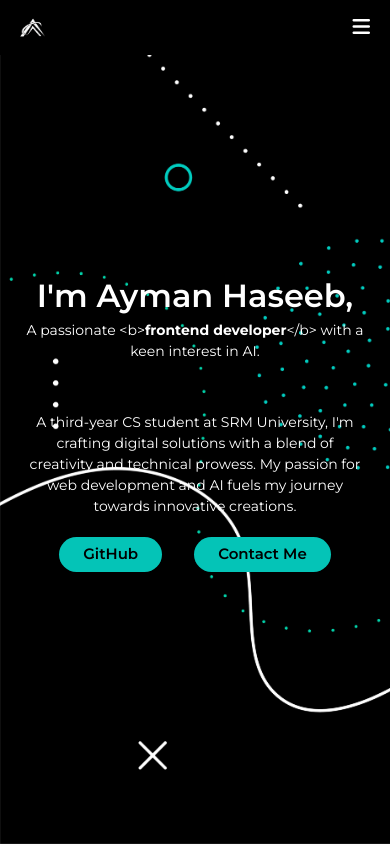
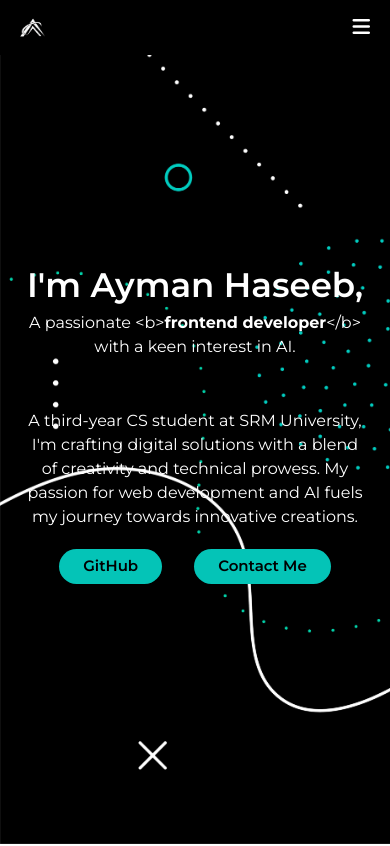
Before and after one commit to Aymmaann/Portfolio, a React (Vite) app: page / in a window 390 px wide. Shown: the top 846 px of the page. Built offline with nearby package versions, Linux system fonts and the light colour scheme.

Commit message:
Updated Responsiveness

```diff
--- a/src/components/Home/Home.css
+++ b/src/components/Home/Home.css
@@ -93,7 +93,7 @@
         padding-left: 0;
     }
     .home-text h1{
-        font-size: 32px;
+        font-size: 36px;
         font-weight: 600;
     }
     .home-text p {
@@ -110,23 +110,23 @@
         padding-left: 0;
     }
     .home-text h1{
-        font-size: 32px;
+        font-size: 34px;
     }
     .home-text .description {
         margin-top: 50px;
     }
     .home-text p {
-        font-size: 14px;
+        font-size: 16px;
     }
 }
 
-@media screen and (max-width: 375px) {
+@media screen and (max-width: 388px) {
+    .home-text h1{
+        font-size: 32px;
+    }
     .home {
         padding-left: 0;
     }
-    /* .home-text h1{
-        font-size: 28px;
-    } */
     .home-text .description {
         margin-top: 50px;
     }
```
